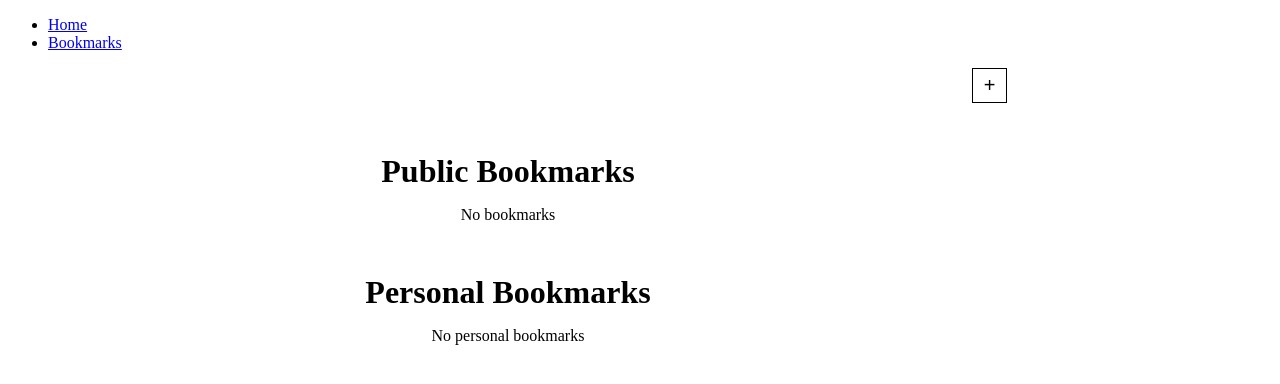
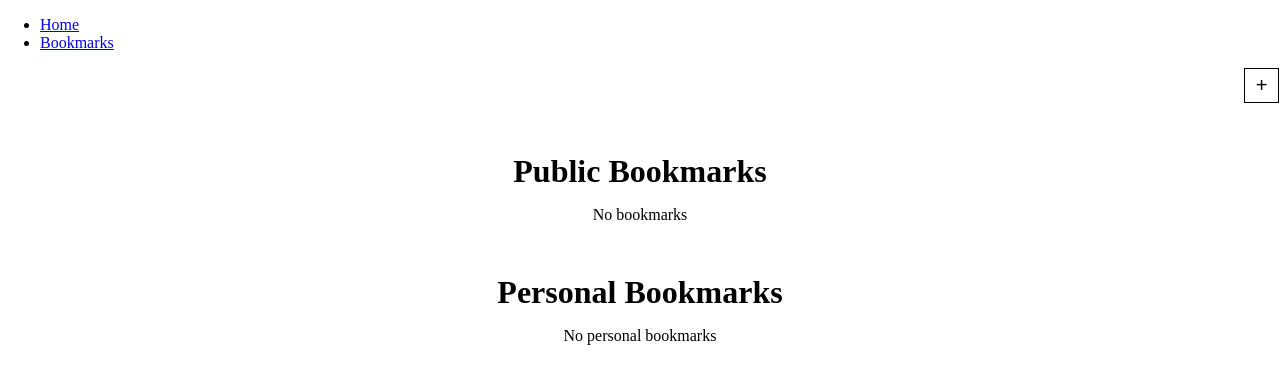
Before and after one commit to samscha/djorg, a Django app: page /bookmarks/ in a window 1280 px wide. Shown: the top 384 px of the page. Run offline with Django 3.2, Linux system fonts and the light colour scheme; data that the repository does not hold is empty.

Commit message:
Added margin

```diff
--- a/bookmarks/static/bookmarks/style.css
+++ b/bookmarks/static/bookmarks/style.css
@@ -1,6 +1,7 @@
 body {
   min-width: 550px;
-  max-width: 1000px;
+  max-width: 2000px;
+  margin: 0 auto;
 }
 
 .StatusBar {
```
